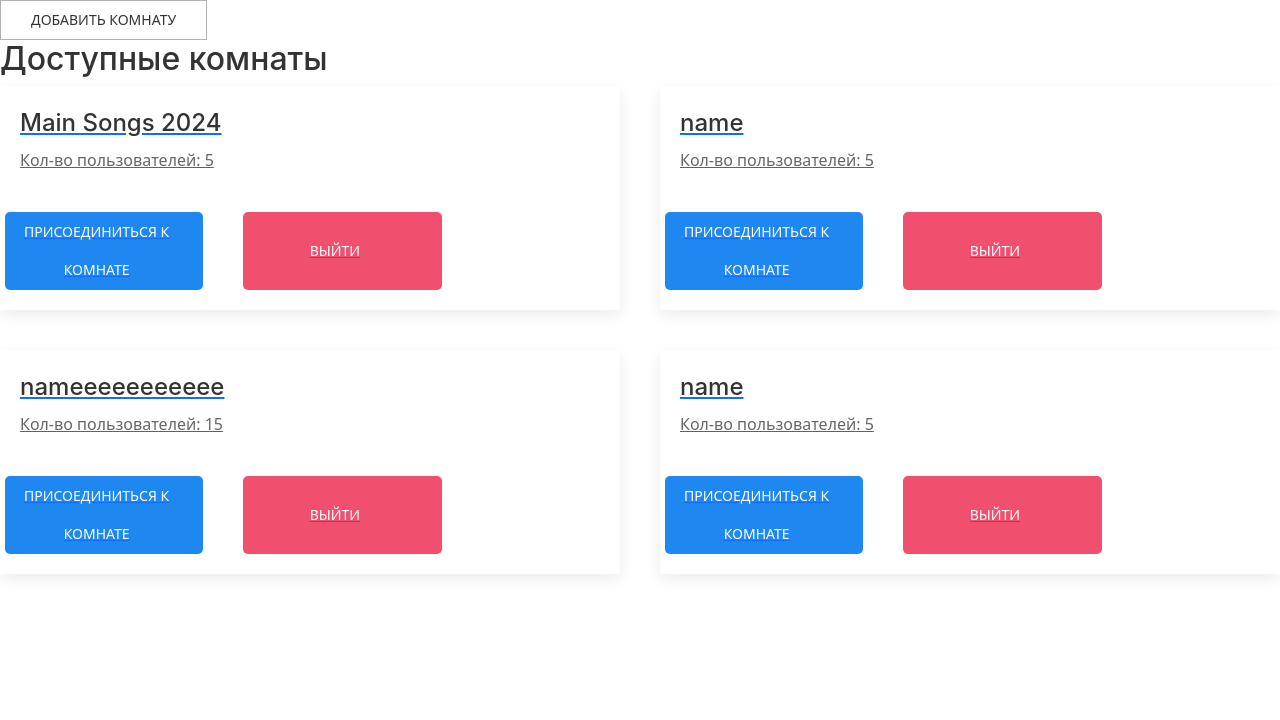
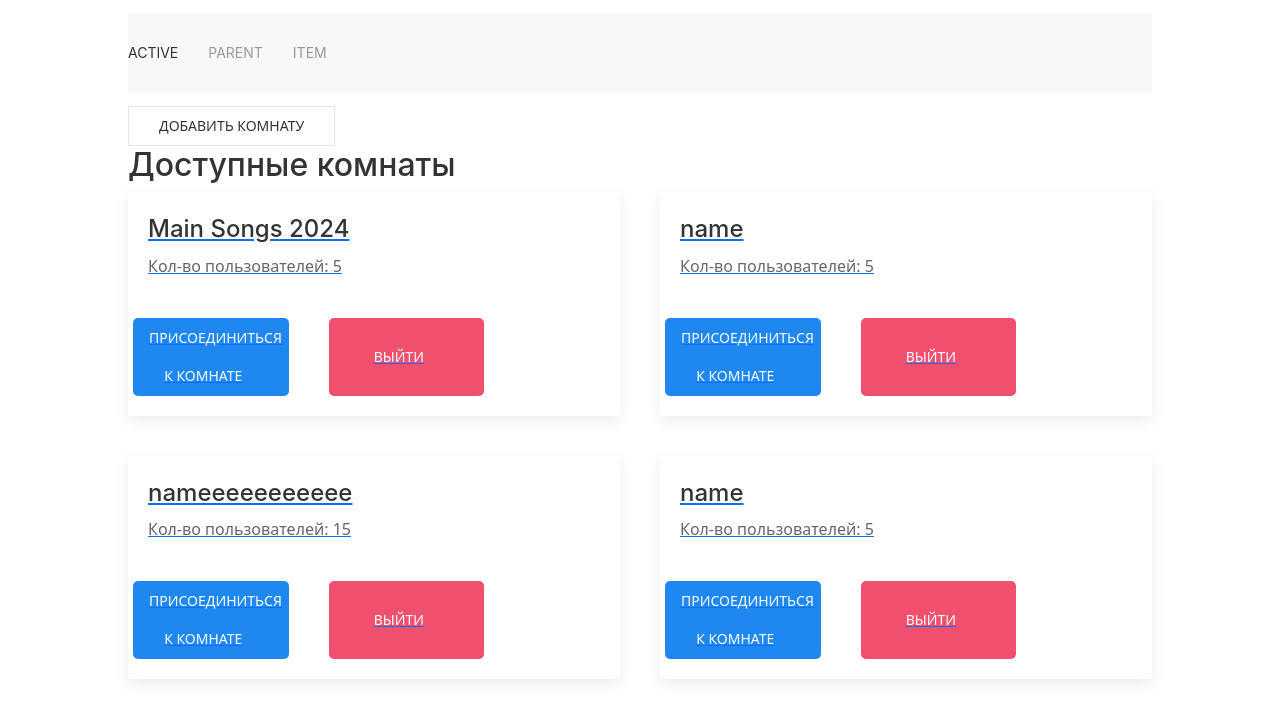
Before and after one commit to DegtyarevEvgeniy/MTSMusic, a Django app: page /service/ in a window 1280 px wide. Shown: the top 720 px of the page. Run offline with Django 4.2, Linux system fonts and the light colour scheme; a user stored in the database is signed in; data comes from the database, SQL or seed files in the repository; some libraries are stand-ins or nearby versions.

Commit message:
add some design

```diff
--- /dev/null
+++ b/app/templates/menuService.html
@@ -0,0 +1,32 @@
+<div class="uk-container uk-width-1" style="padding: 0">
+
+    <!-- main nav menu -->
+    <div class="uk-section uk-width-4-5" style="margin: 0 auto; padding: 1% 0;">
+        <nav class="uk-navbar-container">
+            <div class="uk-container">
+                <div uk-navbar>
+
+                    <div class="uk-navbar-left">
+
+                        <ul class="uk-navbar-nav">
+                            <li class="uk-active"><a href="#">Active</a></li>
+                            <li>
+                                <a href="#">Parent</a>
+                                <div class="uk-navbar-dropdown">
+                                    <ul class="uk-nav uk-navbar-dropdown-nav">
+                                        <li class="uk-active"><a href="#">Active</a></li>
+                                        <li><a href="#">Item</a></li>
+                                        <li><a href="#">Item</a></li>
+                                    </ul>
+                                </div>
+                            </li>
+                            <li><a href="#">Item</a></li>
+                        </ul>
+
+                    </div>
+
+                </div>
+            </div>
+        </nav>
+    </div>
+</div>
--- a/app/templates/service.html
+++ b/app/templates/service.html
@@ -35,8 +35,11 @@ input::-webkit-outer-spin-button,
 
 <body style="pointer-events: auto;">
 
+    {% include "menuService.html" %}
 
-    <div id="MainWindowContainer" >
+
+
+    <div id="MainWindowContainer" class="uk-width-4-5 uk-margin-auto" >
     </div>
 
 
--- a/code.txt
+++ /dev/null
@@ -1,2 +0,0 @@
-I обединение всех германских земель, включая пруссию во главе с австрией, то есть австрийский император должен стать главой единого немецкого гос-ва.
-II "мологерманский": объединение немецких государств во гр=лаве с пруссией без австрии.
```
Also changed, not shown: app/templates/menuServer.html (deleted, +0 -50 lines).
